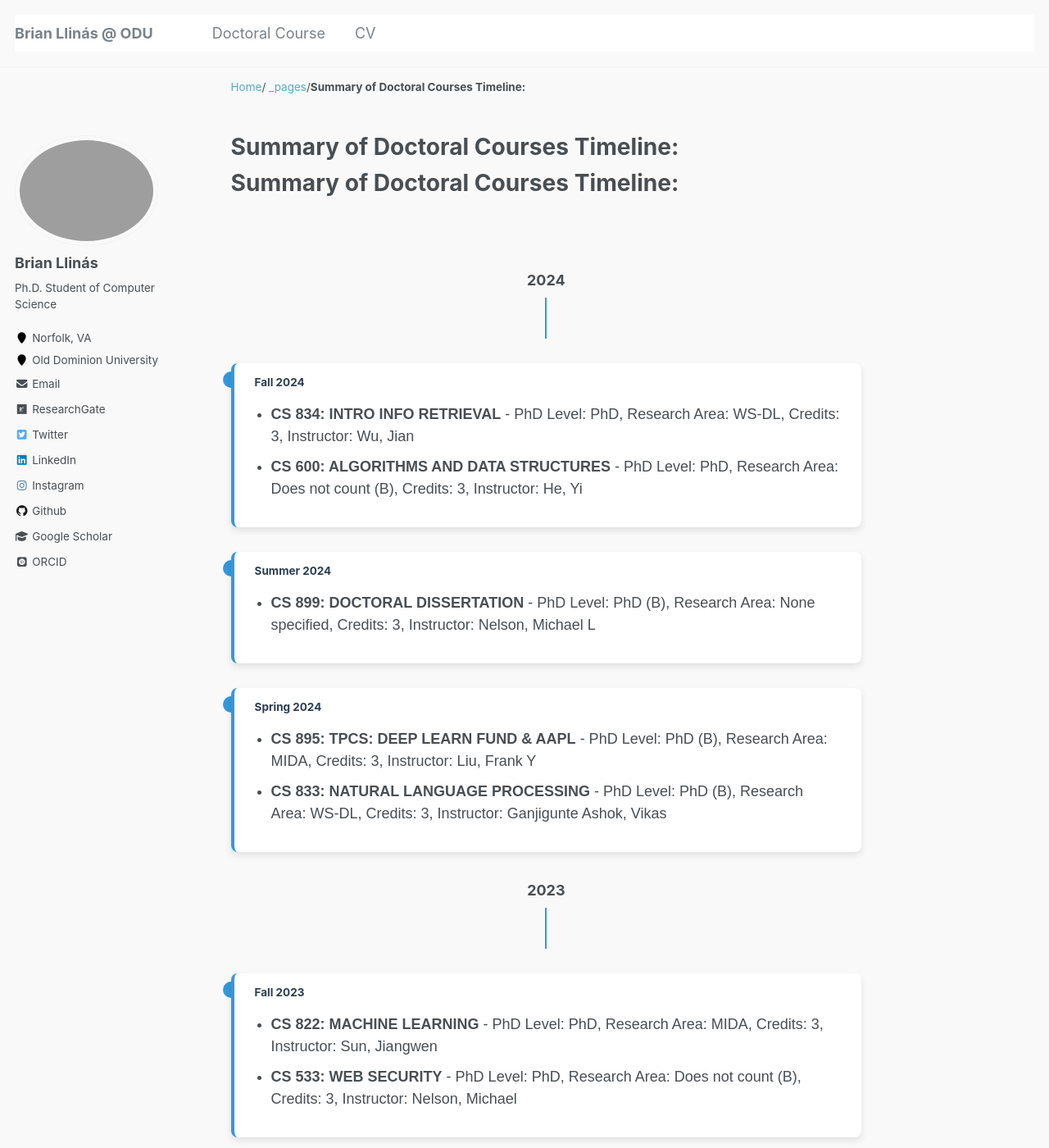
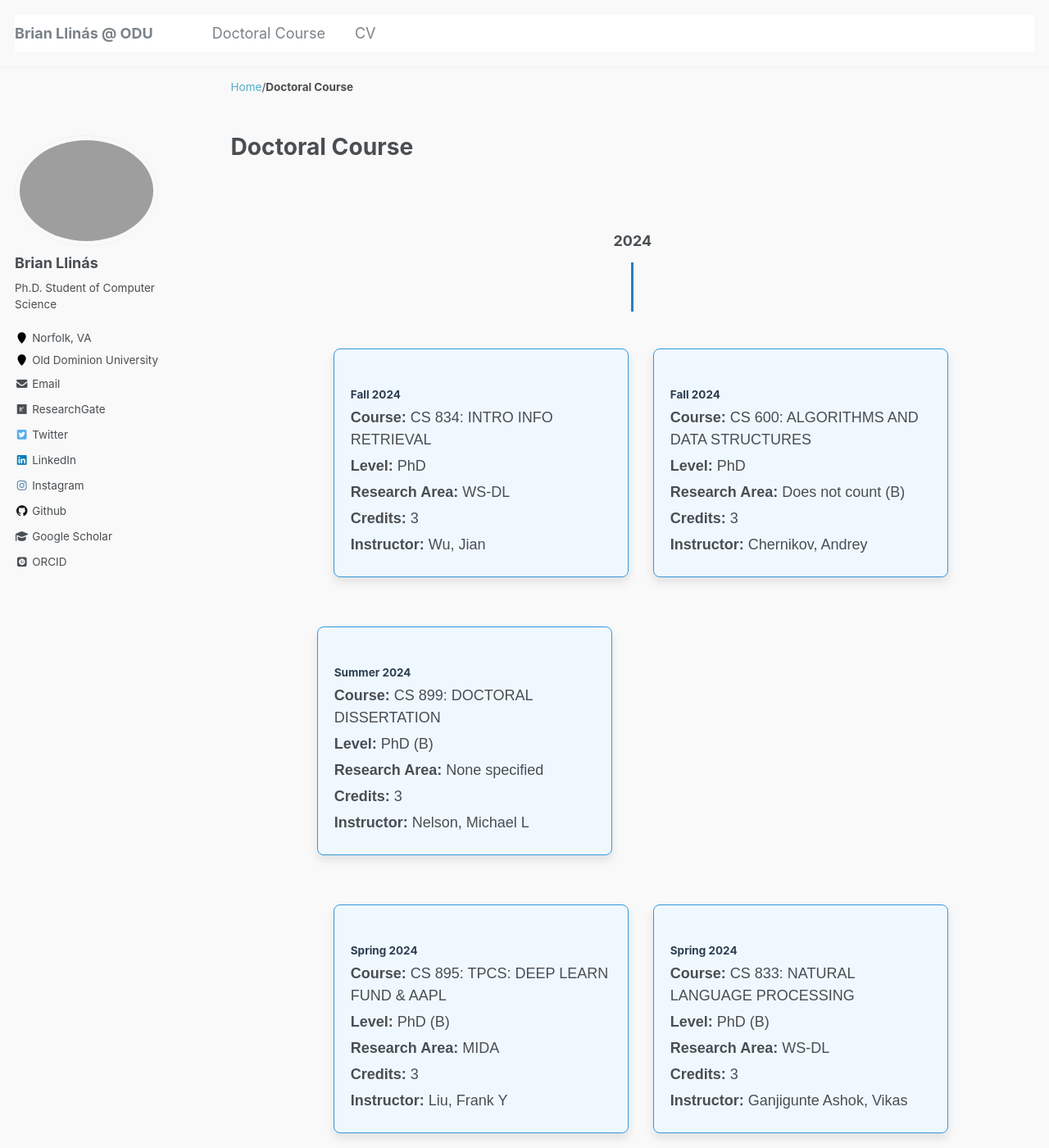
Before and after one commit to bllin001/bllin001.github.io, a Jekyll site: the page built from _pages/doctoral-course.md, in a window 1280 px wide and 1400 px high. Shown: the whole window at 82% size. Built offline with Jekyll 4.4.1, drawn with Linux system fonts in a browser that asks for light colours; nearby versions of some CDN libraries; some web fonts are replaced; our own code applies the rules of GitHub Pages for plain Markdown files; a script bundle is joined from its source files by our own code; library files that are not in the unit come from our copies; some of the changed text lies outside the part shown.

Commit message:
updated doctoral-course to fix that is not shouw up

```diff
--- a/_pages/doctoral-course.md
+++ b/_pages/doctoral-course.md
@@ -1,70 +1,131 @@
-# Summary of Doctoral Courses Timeline:
+---
+layout: archive
+title: "Doctoral Course"
+permalink: /doctoral-course/
+author_profile: true
+redirect_from:
+  - /resume
+---
 
 <div class="vertical-timeline" id="timeline">
   <div class="year-marker">
     <h3>2024</h3>
     <div class="year-line"></div>
   </div>
-  <div class="timeline-block" data-semester="202410">
-    <div class="timeline-marker"></div>
-    <div class="timeline-content">
+  <div class="timeline-block right" data-semester="202410">
+    <div class="course-card semester-card">
       <h4>Fall 2024</h4>
-      <ul>
-        <li><strong>CS 834: INTRO INFO RETRIEVAL</strong> - PhD Level: PhD, Research Area: WS-DL, Credits: 3, Instructor: Wu, Jian</li>
-        <li><strong>CS 600: ALGORITHMS AND DATA STRUCTURES</strong> - PhD Level: PhD, Research Area: Does not count (B), Credits: 3, Instructor: He, Yi</li>
-      </ul>
+      <div class="course-details">
+        <p><strong>Course:</strong> CS 834: INTRO INFO RETRIEVAL</p>
+        <p><strong>Level:</strong> PhD</p>
+        <p><strong>Research Area:</strong> WS-DL</p>
+        <p><strong>Credits:</strong> 3</p>
+        <p><strong>Instructor:</strong> Wu, Jian</p>
+      </div>
+    </div>
+    <div class="course-card semester-card">
+      <h4>Fall 2024</h4>
+      <div class="course-details">
+        <p><strong>Course:</strong> CS 600: ALGORITHMS AND DATA STRUCTURES</p>
+        <p><strong>Level:</strong> PhD</p>
+        <p><strong>Research Area:</strong> Does not count (B)</p>
+        <p><strong>Credits:</strong> 3</p>
+        <p><strong>Instructor:</strong> Chernikov, Andrey</p>
+      </div>
     </div>
   </div>
-  <div class="timeline-block" data-semester="202430">
-    <div class="timeline-marker"></div>
-    <div class="timeline-content">
+  <div class="timeline-block left" data-semester="202430">
+    <div class="course-card semester-card">
       <h4>Summer 2024</h4>
-      <ul>
-        <li><strong>CS 899: DOCTORAL DISSERTATION</strong> - PhD Level: PhD (B), Research Area: None specified, Credits: 3, Instructor: Nelson, Michael L</li>
-      </ul>
+      <div class="course-details">
+        <p><strong>Course:</strong> CS 899: DOCTORAL DISSERTATION</p>
+        <p><strong>Level:</strong> PhD (B)</p>
+        <p><strong>Research Area:</strong> None specified</p>
+        <p><strong>Credits:</strong> 3</p>
+        <p><strong>Instructor:</strong> Nelson, Michael L</p>
+      </div>
     </div>
   </div>
-  <div class="timeline-block" data-semester="202420">
-    <div class="timeline-marker"></div>
-    <div class="timeline-content">
+  <div class="timeline-block right" data-semester="202420">
+    <div class="course-card semester-card">
       <h4>Spring 2024</h4>
-      <ul>
-        <li><strong>CS 895: TPCS: DEEP LEARN FUND & AAPL</strong> - PhD Level: PhD (B), Research Area: MIDA, Credits: 3, Instructor: Liu, Frank Y</li>
-        <li><strong>CS 833: NATURAL LANGUAGE PROCESSING</strong> - PhD Level: PhD (B), Research Area: WS-DL, Credits: 3, Instructor: Ganjigunte Ashok, Vikas</li>
-      </ul>
+      <div class="course-details">
+        <p><strong>Course:</strong> CS 895: TPCS: DEEP LEARN FUND & AAPL</p>
+        <p><strong>Level:</strong> PhD (B)</p>
+        <p><strong>Research Area:</strong> MIDA</p>
+        <p><strong>Credits:</strong> 3</p>
+        <p><strong>Instructor:</strong> Liu, Frank Y</p>
+      </div>
+    </div>
+    <div class="course-card semester-card">
+      <h4>Spring 2024</h4>
+      <div class="course-details">
+        <p><strong>Course:</strong> CS 833: NATURAL LANGUAGE PROCESSING</p>
+        <p><strong>Level:</strong> PhD (B)</p>
+        <p><strong>Research Area:</strong> WS-DL</p>
+        <p><strong>Credits:</strong> 3</p>
+        <p><strong>Instructor:</strong> Ganjigunte Ashok, Vikas</p>
+      </div>
     </div>
   </div>
   <div class="year-marker">
     <h3>2023</h3>
     <div class="year-line"></div>
   </div>
-  <div class="timeline-block" data-semester="202310">
-    <div class="timeline-marker"></div>
-    <div class="timeline-content">
+  <div class="timeline-block right" data-semester="202310">
+    <div class="course-card semester-card">
       <h4>Fall 2023</h4>
-      <ul>
-        <li><strong>CS 822: MACHINE LEARNING</strong> - PhD Level: PhD, Research Area: MIDA, Credits: 3, Instructor: Sun, Jiangwen</li>
-        <li><strong>CS 533: WEB SECURITY</strong> - PhD Level: PhD, Research Area: Does not count (B), Credits: 3, Instructor: Nelson, Michael</li>
-      </ul>
+      <div class="course-details">
+        <p><strong>Course:</strong> CS 822: MACHINE LEARNING</p>
+        <p><strong>Level:</strong> PhD</p>
+        <p><strong>Research Area:</strong> MIDA</p>
+        <p><strong>Credits:</strong> 3</p>
+        <p><strong>Instructor:</strong> Sun, Jiangwen</p>
+      </div>
+    </div>
+    <div class="course-card semester-card">
+      <h4>Fall 2023</h4>
+      <div class="course-details">
+        <p><strong>Course:</strong> CS 533: WEB SECURITY</p>
+        <p><strong>Level:</strong> PhD</p>
+        <p><strong>Research Area:</strong> Does not count (B)</p>
+        <p><strong>Credits:</strong> 3</p>
+        <p><strong>Instructor:</strong> Nelson, Michael</p>
+      </div>
     </div>
   </div>
-  <div class="timeline-block" data-semester="202330">
-    <div class="timeline-marker"></div>
-    <div class="timeline-content">
+  <div class="timeline-block left" data-semester="202330">
+    <div class="course-card semester-card">
       <h4>Summer 2023</h4>
-      <ul>
-        <li><strong>CS 896: TPCS: WEB ARCHIVING</strong> - PhD Level: PhD (B), Research Area: WS-DL, Credits: 3, Instructor: Nelson, Michael</li>
-      </ul>
+      <div class="course-details">
+        <p><strong>Course:</strong> CS 896: TPCS: WEB ARCHIVING</p>
+        <p><strong>Level:</strong> PhD (B)</p>
+        <p><strong>Research Area:</strong> WS-DL</p>
+        <p><strong>Credits:</strong> 3</p>
+        <p><strong>Instructor:</strong> Nelson, Michael</p>
+      </div>
     </div>
   </div>
-  <div class="timeline-block" data-semester="202320">
-    <div class="timeline-marker"></div>
-    <div class="timeline-content">
+  <div class="timeline-block right" data-semester="202320">
+    <div class="course-card semester-card">
       <h4>Spring 2023</h4>
-      <ul>
-        <li><strong>CS 550: DATABASE CONCEPT</strong> - PhD Level: PhD, Research Area: Does not count (B), Credits: 3, Instructor: Wu, Jian</li>
-        <li><strong>CS 800: RESEARCH METHODS</strong> - PhD Level: PhD, Research Area: Does not count (B), Credits: 3, Instructor: Olariu, Stephan</li>
-      </ul>
+      <div class="course-details">
+        <p><strong>Course:</strong> CS 550: DATABASE CONCEPT</p>
+        <p><strong>Level:</strong> PhD</p>
+        <p><strong>Research Area:</strong> Does not count (B)</p>
+        <p><strong>Credits:</strong> 3</p>
+        <p><strong>Instructor:</strong> Wu, Jian</p>
+      </div>
+    </div>
+    <div class="course-card semester-card">
+      <h4>Spring 2023</h4>
+      <div class="course-details">
+        <p><strong>Course:</strong> CS 800: RESEARCH METHODS</p>
+        <p><strong>Level:</strong> PhD</p>
+        <p><strong>Research Area:</strong> Does not count (B)</p>
+        <p><strong>Credits:</strong> 3</p>
+        <p><strong>Instructor:</strong> Olariu, Stephan</p>
+      </div>
     </div>
   </div>
 </div>
@@ -82,47 +143,43 @@
   }
   .year-marker {
     text-align: center;
-    margin: 20px 0;
+    margin: 30px 0;
     position: relative;
   }
   .year-line {
-    width: 2px;
-    height: 50px;
-    background-color: #3498db;
-    margin: 10px auto;
+    width: 3px;
+    height: 60px;
+    background-color: #2980b9;
+    margin: 15px auto;
   }
   .timeline-block {
+    margin: 30px 0;
     display: flex;
-    align-items: flex-start;
-    position: relative;
-    margin: 30px 0;
+    justify-content: space-between;
   }
-  .timeline-marker {
-    width: 20px;
-    height: 20px;
-    background: #3498db;
-    border-radius: 50%;
-    flex-shrink: 0;
-    position: absolute;
-    left: -10px;
-    top: 10px;
+  .timeline-block.right {
+    justify-content: flex-end;
   }
-  .timeline-content {
-    padding: 15px 25px;
-    background: #ffffff;
+  .timeline-block.left {
+    justify-content: flex-start;
+  }
+  .semester-card {
+    border-left: 6px solid #3498db;
+    padding-left: 15px;
+  }
+  .course-card {
+    border: 1px solid #3498db;
+    padding: 20px;
+    margin: 15px;
     border-radius: 8px;
-    box-shadow: 0 4px 8px rgba(0, 0, 0, 0.1);
-    position: relative;
-    border-left: 4px solid #3498db;
+    background-color: #f0f8ff;
+    box-shadow: 0 6px 12px rgba(0, 0, 0, 0.1);
+    width: 45%;
   }
-  .timeline-content h4 {
-    margin-top: 0;
+  .course-details p {
+    margin: 5px 0;
+  }
+  h4 {
     color: #2c3e50;
   }
-  .timeline-content ul {
-    padding-left: 20px;
-  }
-  .timeline-content ul li {
-    margin-bottom: 10px;
-  }
 </style>
```
